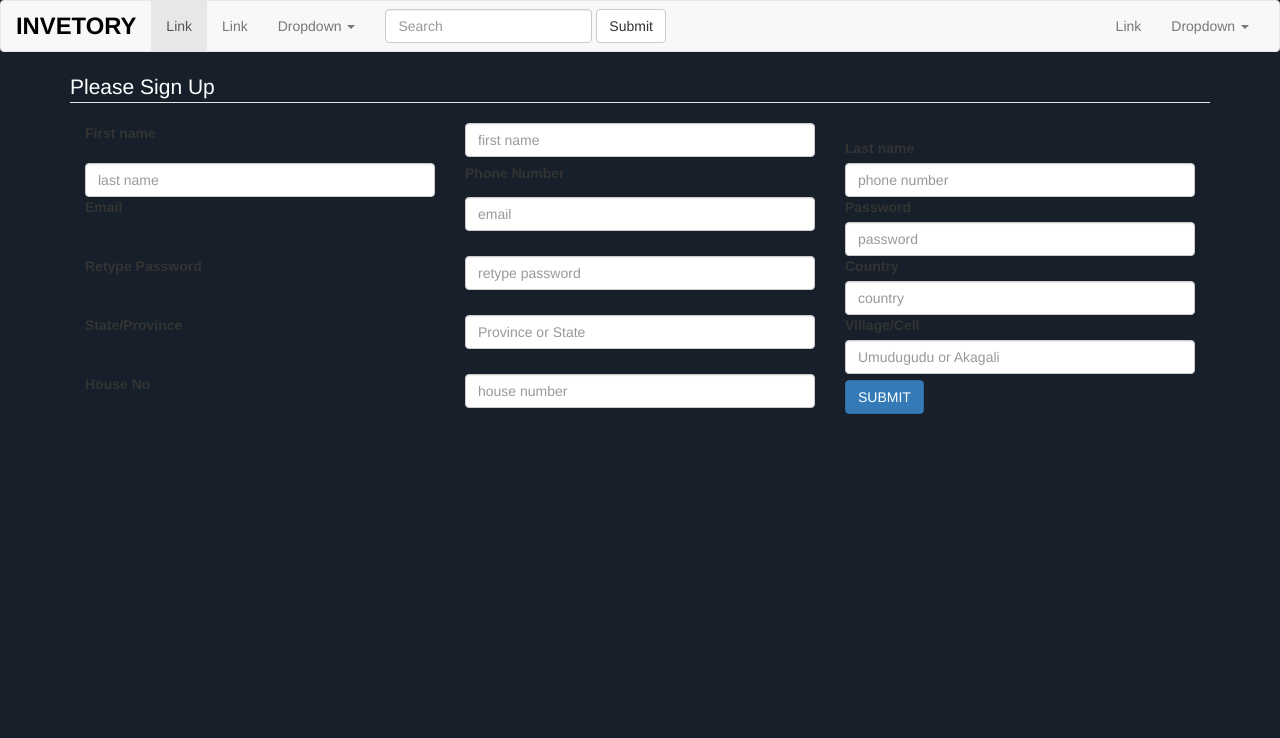
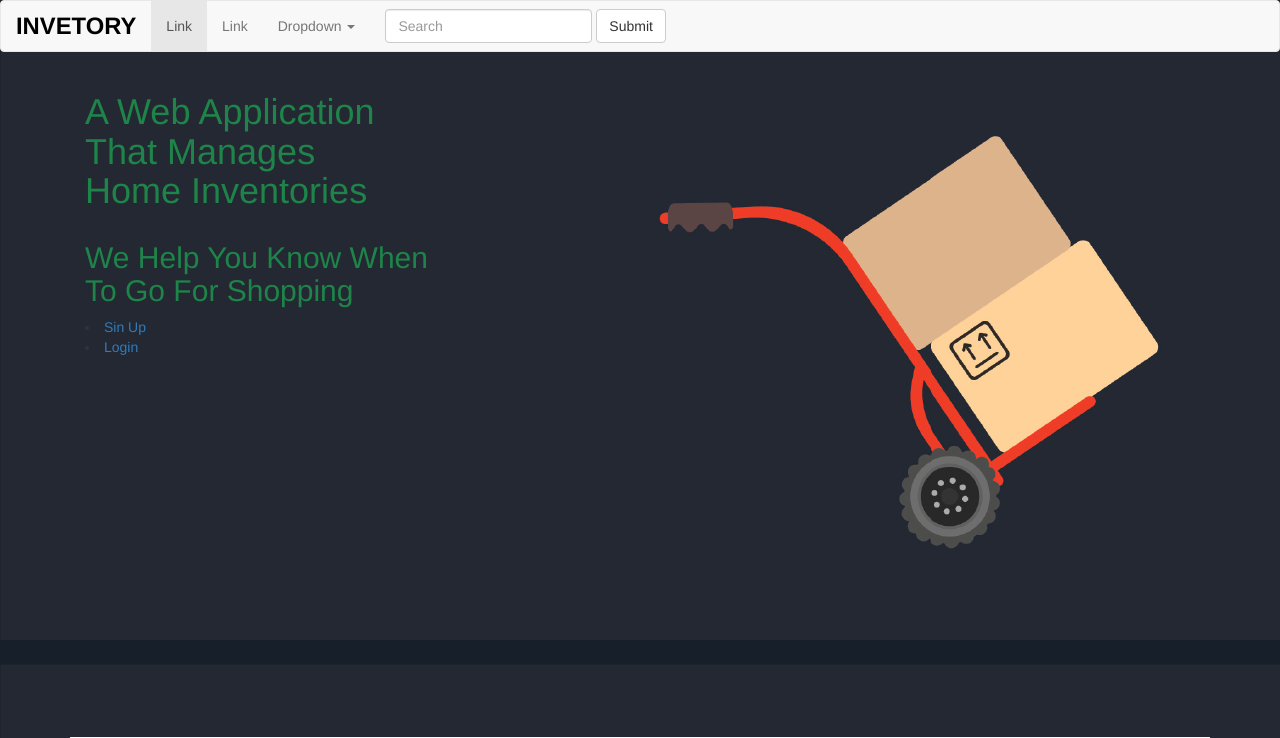
Before and after one commit to obedb/invetory-app, a Rails app: page /home in a window 1280 px wide. Shown: the top 738 px of the page. Before the commit the page ends 414 px from the top, so only its background shows below. Run offline with Rails 7, Linux system fonts and the light colour scheme; style sheets or scripts are compiled from the project's sources; some libraries are stand-ins or nearby versions.

Commit message:
designed the home page and sign in form

```diff
--- a/app/assets/stylesheets/style.css.scss
+++ b/app/assets/stylesheets/style.css.scss
@@ -1,3 +1,14 @@
+
+
+.home{
+   background-image: asset-url("homepage.png");
+   text-decoration: #1E8449;
+}
+
+.blog{
+  background-color: #F7F9F9;
+}
+
 $navbar-default-bg: #F5DEB3;
 
 #logo{
@@ -13,11 +24,9 @@ $navbar-default-bg: #F5DEB3;
 }
 
 .jumbotron{
-  background-image: asset-url("background.jpg");
   background-size: cover;
   height: 550px;
 }
-
 
 
 body {
@@ -58,3 +67,5 @@ body {
 .row{
  color :#FDFEFE;
 }
+
+/*Login Page*/
--- a/app/controllers/application_controller.rb
+++ b/app/controllers/application_controller.rb
@@ -1,3 +1,13 @@
 class ApplicationController < ActionController::Base
   protect_from_forgery with: :exception
+
+   def current_user
+    @current_user ||= User.find_by(id: session[:user_id]) if session[:user_id]
+  end
+  helper_method :current_user
+
+  def authenticate_user!
+    redirect_to 'login' unless current_user
+
+    end
 end
--- a/app/controllers/sessions_controller.rb
+++ b/app/controllers/sessions_controller.rb
@@ -6,7 +6,7 @@ class SessionsController < ApplicationController
 
   def create
     user = User.find_by(email: params[:email])
-    if user && user.authenticate(params[:passward])
+    if user && user.authenticate(params[:password])
       session[:user_id] = user.id
       flash[:success] = "Successfully logged in!"
       redirect_to '/inventories'
--- a/app/views/layouts/_navigation.html.erb
+++ b/app/views/layouts/_navigation.html.erb
@@ -34,17 +34,11 @@
           <input type="text" class="form-control" placeholder="Search">
         </div>
         <button type="submit" class="btn btn-default">Submit</button>
-      </form>
-      <ul class="nav navbar-nav navbar-right">
-        <li><a href="#">Link</a></li>
-        <li class="dropdown">
-          <a href="#" class="dropdown-toggle" data-toggle="dropdown" role="button" aria-haspopup="true" aria-expanded="false">Dropdown <span class="caret"></span></a>
-          <ul class="dropdown-menu">
-            <li><a href="#">Action</a></li>
-            <li><a href="#">Another action</a></li>
-            <li><a href="#">Something else here</a></li>
-            <li role="separator" class="divider"></li>
-            <li><a href="#">Separated link</a></li>
+          <ul class="nav navbar-nav navbar-right">
+       </form>
+
+
+
           </ul>
         </li>
       </ul>
--- a/app/views/layouts/_signup.html.erb
+++ /dev/null
@@ -1,105 +0,0 @@
-<%= form_tag '/users', method: :post do %>
-      <legend class="form">Please Sign Up </legend>
-  <form class="form-horizontal">
-    <fieldset>
-
-
-
-        <div class="form-group">
-          <label type="text" name="first_name" class="col-md-4 control-label" for="first_name">First name</label>
-          <div class="col-md-4">
-            <input id="fn" name="first_name" type="text" placeholder="first name" class="form-control input-md" required="">
-
-          </div>
-        </div>
-
-
-        <div class="form-group">
-          <label type="text" name="last_name" class="col-md-4 control-label" for="last_name">Last name</label>
-          <div class="col-md-4">
-            <input id="ln" name="last_name" type="text" placeholder="last name" class="form-control input-md" required="">
-
-          </div>
-        </div>
-        <div class="form-group">
-          <label type="number" name="phone_number" class="col-md-4 control-label" for="phone number">Phone Number</label>
-          <div class="col-md-4">
-            <input id="cmpny" name="phone_number" type="text" placeholder="phone number" class="form-control input-md" required="">
-
-          </div>
-        </div>
-
-
-        <div class="form-group">
-          <label type="text" name="email" class="col-md-4 control-label" for="email">Email</label>
-          <div class="col-md-4">
-            <input id="email" name="email" type="text" placeholder="email" class="form-control input-md" required="">
-
-          </div>
-        </div>
-
-
-        <div class="form-group">
-          <label type="password" name="password" class="col-md-4 control-label" for="password"> Password </label>
-          <div class="col-md-4">
-            <input id="add1" name="password" type="password" placeholder="password" class="form-control input-md" required="">
-
-          </div>
-        </div>
-
-
-        <div class="form-group">
-          <label type="password" name="password_confirmation" class="col-md-4 control-label" for="password_confirmation"> Retype Password </label>
-          <div class="col-md-4">
-            <input id="add2" name="password_confirmation"" type="password" placeholder="retype password" class="form-control input-md">
-
-          </div>
-        </div>
-
-
-        <div class="form-group">
-          <label type="text" name="country" class="col-md-4 control-label" for="country">Country</label>
-          <div class="col-md-4">
-            <input id="city" name="country" type="text" placeholder="country" class="form-control input-md" required="">
-
-          </div>
-        </div>
-
-
-        <div class="form-group">
-          <label type="text" name="province_state" class="col-md-4 control-label" for="province_state">State/Province</label>
-          <div class="col-md-4">
-            <input id="zip" name="province_state" type="text" placeholder="Province or State" class="form-control input-md" required="">
-
-          </div>
-        </div>
-
-
-        <div class="form-group">
-          <label type="text" name="village" class="col-md-4 control-label" for="village">Village/Cell</label>
-          <div class="col-md-4">
-            <input id="ctry" name="village" type="text" placeholder="Umudugudu or Akagali" class="form-control input-md" required="">
-
-          </div>
-        </div>
-
-        <div class="form-group">
-          <label type="text" name="house_number" class="col-md-4 control-label" for="house_number">House No</label>
-          <div class="col-md-4">
-            <input id="phone" name="house_number" type="text" placeholder="house number" class="form-control input-md" required="">
-
-          </div>
-        </div>
-
-
-        <div class="form-group">
-          <label class="col-md-4 control-label" for="submit"></label>
-          <div class="col-md-4">
-            <button id="submit" name="submit" class="btn btn-primary">SUBMIT</button>
-          </div>
-        </div>
-
-
-    </fieldset>
-  </form>
-      <% end %>
--- a/app/views/layouts/application.html.erb
+++ b/app/views/layouts/application.html.erb
@@ -16,11 +16,11 @@
     </ul>
   <% end -%>
   <%= render 'layouts/navigation' %>
-  <div class="container">
 
+    <div class="container">
 
 
     <%= yield %>
-  </div>
+
 </body>
 </html>
--- a/app/views/users/new.html.erb
+++ b/app/views/users/new.html.erb
@@ -1,4 +1,6 @@
-      <legend class="form">Please Sign Up </legend>
+<body class="form">
+
+<legend class="form">Please Sign Up </legend>
   <%= form_tag '/users', :class => "form-horizontal", method: :post do %>
 
         <div class="form-group">
--- a/app/views/welcomes/home.html.erb
+++ b/app/views/welcomes/home.html.erb
@@ -1 +1,112 @@
-<%= render 'layouts/signup' %>
+<!DOCTYPE html>
+<html>
+<head>
+  <title></title>
+</head>
+<body class="home">
+
+        <div class="s-swiper js__swiper-one-item">
+            <!-- Swiper Wrapper -->
+            <div class="swiper-wrapper">
+                <div class="g-fullheight--xs g-bg-position--center swiper-slide">
+                    <div class="container g-text-center--xs g-ver-center--xs">
+                        <div class="g-margin-b-30--xs">
+                            <h1 style="color:#1E8449;" class="g-font-size-35--xs g-font-size-45--sm g-font-size-55--md g-color--white">A Web Application<br>That Manages <br> Home Inventories</h1>
+                        </div>
+                        <a class="js__popup__youtube" href="https://www.youtube.com/watch?v=lcFYdgZKZxY" title="Intro Video">
+                            <i class="s-icon s-icon--lg s-icon--white-bg g-radius--circle ti-control-play"></i>
+                        </a>
+                    </div>
+                </div>
+                <div class="g-fullheight--xs g-bg-position--center swiper-slide">
+                    <div class="container g-text-center--xs g-ver-center--xs">
+                        <div class="g-margin-b-30--xs">
+                            <div class="g-margin-b-30--xs">
+                                <h2  style="color:#1E8449;" class="g-font-size-35--xs g-font-size-45--sm g-font-size-55--md g-color--white">We Help You Know When<br>To Go For Shopping<br></h2>
+                            </div>
+                            <div>
+                            <% if current_user %>
+                            <li><%= link_to "logout", "/logout", method: :delete %></li>
+                            <% else %>
+                            <li><%= link_to "Sin Up", "/signup" %></li>
+
+                            </div>
+                              <div>
+                              <li><%= link_to "Login", "/login" %></li>
+                              <% end -%>
+                              </div>
+                            <a class="js__popup__youtube" href="https://www.youtube.com/watch?v=lcFYdgZKZxY" title="Intro Video">
+                                <i class="s-icon s-icon--lg s-icon--white-bg g-radius--circle ti-control-play"></i>
+                            </a>
+                        </div>
+                    </div>
+                </div>
+            </div>
+<br>
+<br>
+<br>
+<br>
+<br>
+<br>
+<br>
+<br>
+<br>
+<br>
+<br>
+<br>
+<br>
+<br>
+<br>
+<br>
+<br>
+<br>
+<br>
+<div class="blog">
+<div class="container g-padding-y-80--xs g-padding-y-125--sm">
+    <div class="g-text-center--xs g-margin-b-80--xs">
+        <p style="color:#1E8449"; class="text-uppercase g-font-size-14--xs g-font-weight--700 g-color--primary g-letter-spacing--2 g-margin-b-25--xs">Blog</p>
+        <h2 style="color:#1E8449"; class="g-font-size-32--xs g-font-size-36--md">Latest News</h2>
+    </div>
+    <div class="row">
+        <div class="col-sm-4 g-margin-b-30--xs g-margin-b-0--md">
+            <!-- News -->
+            <article>
+                <img class="img-responsive" src="homepage.png" alt="Image">
+                <div class="g-bg-color--white g-box-shadow__dark-lightest-v2 g-text-center--xs g-padding-x-40--xs g-padding-y-40--xs">
+                    <p class="text-uppercase g-font-size-14--xs g-font-weight--700 g-color--primary g-letter-spacing--2">News</p>
+                    <h3 class="g-font-size-22--xs g-letter-spacing--1"><a href="http://keenthemes.com/">Create Something Great.</a></h3>
+                    <p>The time has come to bring those ideas and plans to life.</p>
+                </div>
+            </article>
+            <!-- End News -->
+        </div>
+        <div class="col-sm-4 g-margin-b-30--xs g-margin-b-0--md">
+            <!-- News -->
+            <article>
+                <img class="img-responsive" src="img/homepage.png" alt="Image">
+                <div class="g-bg-color--white g-box-shadow__dark-lightest-v2 g-text-center--xs g-padding-x-40--xs g-padding-y-40--xs">
+                    <p class="text-uppercase g-font-size-14--xs g-font-weight--700 g-color--primary g-letter-spacing--2">News</p>
+                    <h3 class="g-font-size-22--xs g-letter-spacing--1"><a href="http://keenthemes.com/">Jacks of All. Experts in All.</a></h3>
+                    <p>The time has come to bring those ideas and plans to life.</p>
+                </div>
+            </article>
+            <!-- End News -->
+        </div>
+        <div class="col-sm-4">
+            <!-- News -->
+            <article>
+                <img class="img-responsive" src="img/970x970/03.jpg" alt="Image">
+                <div class="g-bg-color--white g-box-shadow__dark-lightest-v2 g-text-center--xs g-padding-x-40--xs g-padding-y-40--xs">
+                    <p class="text-uppercase g-font-size-14--xs g-font-weight--700 g-color--primary g-letter-spacing--2">News</p>
+                    <h3 class="g-font-size-22--xs g-letter-spacing--1"><a href="http://keenthemes.com/">Finding your Perfect Place.</a></h3>
+                    <p>The time has come to bring those ideas and plans to life.</p>
+                </div>
+            </article>
+            <!-- End News -->
+        </div>
+    </div>
+</div>
+</div>
+
+</body>
+</html>
--- a/config/routes.rb
+++ b/config/routes.rb
@@ -14,8 +14,8 @@ Rails.application.routes.draw do
  get '/signup', to: 'users#new'
  post '/users', to: 'users#create'
 
- get '/login', to: 'session#new'
- post '/login', to: 'session#create'
+ get '/login', to: 'sessions#new'
+ post '/login', to: 'sessions#create'
  delete '/logout', to: 'session#destroy'
 
 
```
Also changed, not shown: app/views/sessions/new.html.erb (added, +13 -0 lines), db/seeds.rb (+7 -6 lines), app/assets/images/homepage.png (added), 4 other files.
